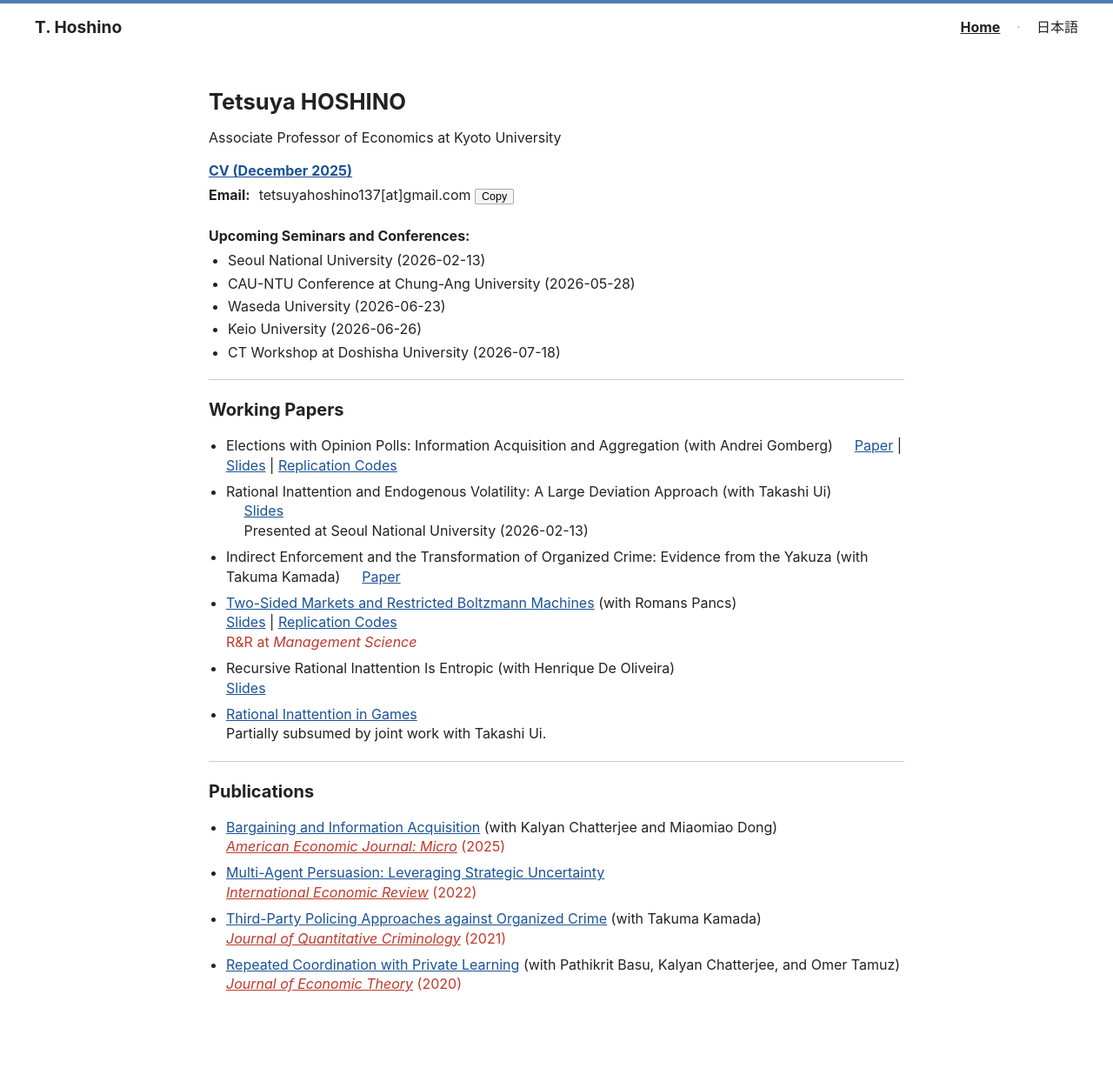
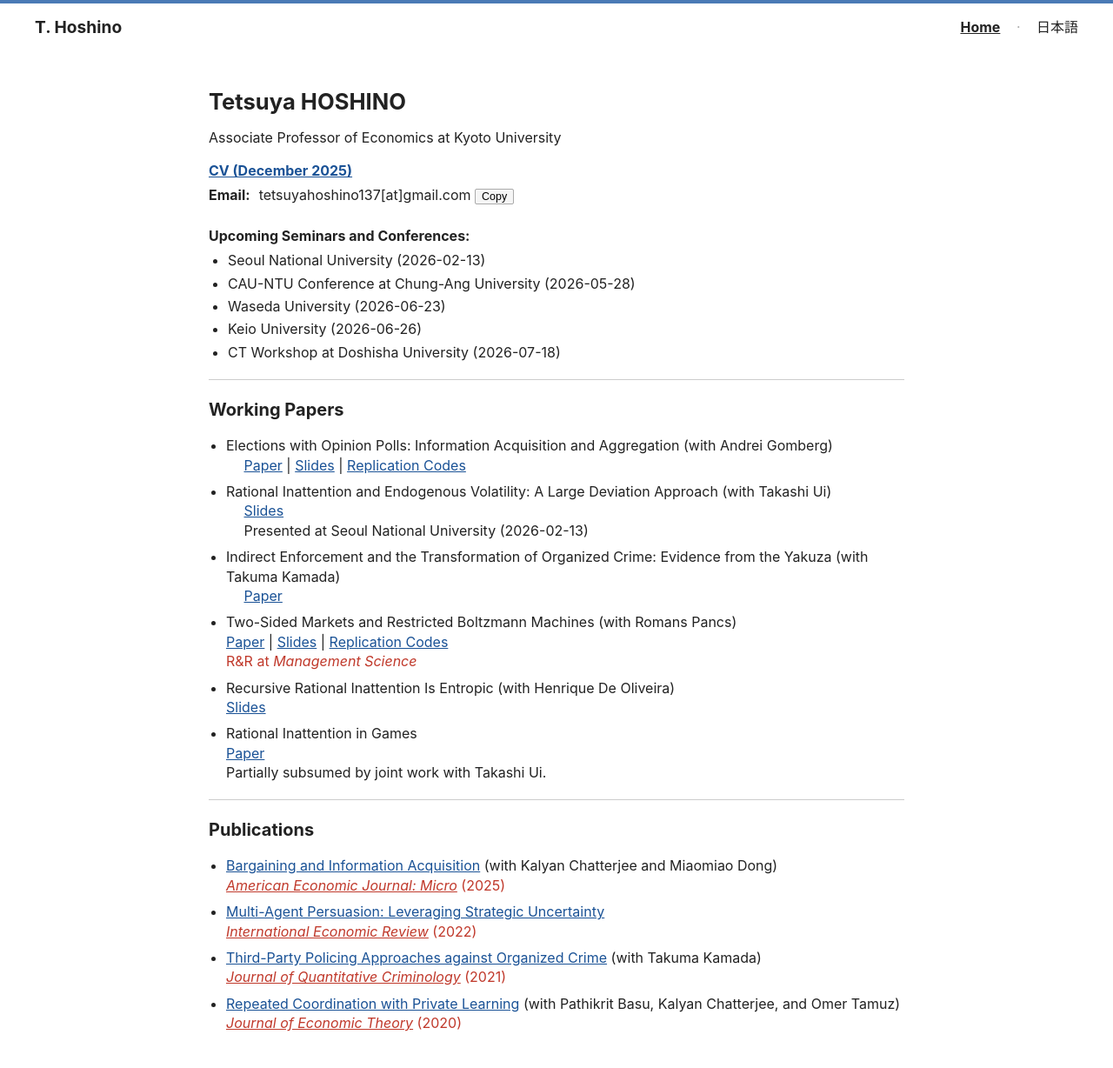
Before and after one commit to tetsuyahoshino137/tetsuyahoshino137.github.io, a Jekyll site: the page built from index.md, in a window 1280 px wide. Shown: the whole page at 87% size. Built offline with Jekyll 4.4.1, drawn with Linux system fonts in a browser that asks for light colours; before the commit the page ends 1183 px from its top, so only the background shows below that.

Commit message:
Update index.md

```diff
--- a/index.md
+++ b/index.md
@@ -44,14 +44,15 @@
 - Indirect Enforcement and the Transformation of Organized Crime: Evidence from the Yakuza (with Takuma Kamada)
   &emsp; [Paper](papers/HoshinoKamada260125.pdf)
 
-- [Two-Sided Markets and Restricted Boltzmann Machines](papers/HoshinoPancs250513.pdf) (with Romans Pancs)
-  [Slides](slides/HoshinoPancs_EconometricSocietyAIML.pdf) | [Replication Codes](https://colab.research.google.com/drive/1zIY4-pjJv4uWzs7OlHq-XOe5-MAmSGNU?usp=sharing)
+- Two-Sided Markets and Restricted Boltzmann Machines (with Romans Pancs)
+  [Paper](papers/HoshinoPancs250513.pdf) | [Slides](slides/HoshinoPancs_EconometricSocietyAIML.pdf) | [Replication Codes](https://colab.research.google.com/drive/1zIY4-pjJv4uWzs7OlHq-XOe5-MAmSGNU?usp=sharing)
   <span class="red">R&R at *Management Science*</span>
 
 - Recursive Rational Inattention Is Entropic (with Henrique De Oliveira)
   [Slides](slides/DeoliveiraHoshino_EconometricSociety.pdf)
 
-- [Rational Inattention in Games](papers/HoshinoJMP.pdf)
+- Rational Inattention in Games
+  [Paper](papers/HoshinoJMP.pdf)
   Partially subsumed by joint work with Takashi Ui.
 
 ---
```
